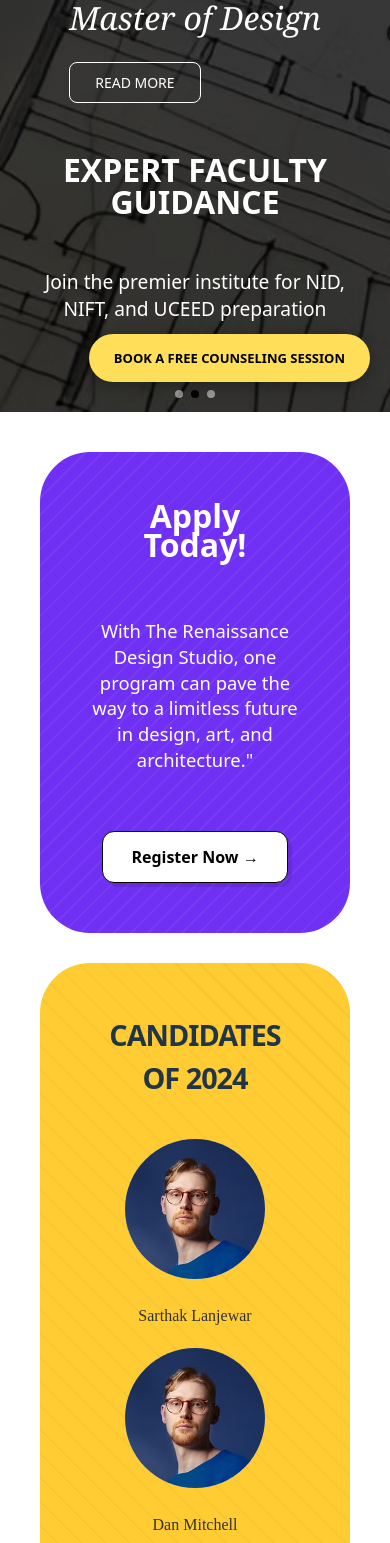
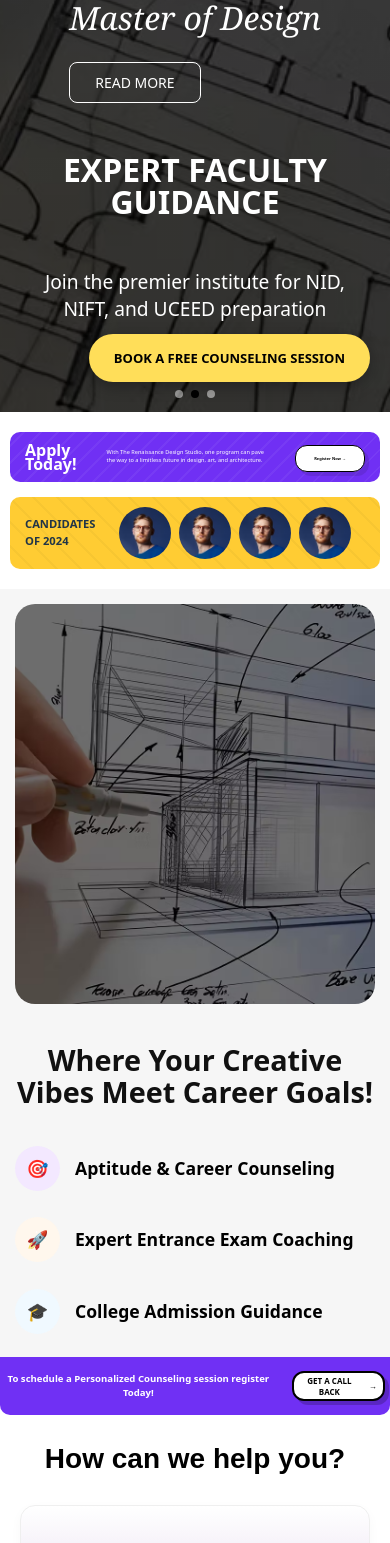
Before and after one commit to Sugaam-dev/Renaissance, a React (Vite) app: page / in a window 390 px wide. Shown: the part 432-1975 px from the top of the page. Built offline with nearby package versions, Linux system fonts and the light colour scheme.

Commit message:
all responisve changes

```diff
--- a/src/Pages/Home/DesignStudio.css
+++ b/src/Pages/Home/DesignStudio.css
@@ -1,5 +1,5 @@
 .rds-help-section {
-  padding: 50px 20px;
+  padding: 0px 20px 10px;
   max-width: 1200px;
   margin: 0 auto;
   font-family: sans-serif;
@@ -13,18 +13,24 @@
   color: black;
 }
 
+/* Mobile & Tablet Logic (under 992px) */
 .rds-grid-wrapper {
   display: grid;
-  gap: 20px;
-  /* Default Mobile: 1 Column */
-  grid-template-columns: 1fr;
+  gap: 15px;
+  grid-template-columns: repeat(2, 1fr); /* 2 columns by default */
+}
+
+/* Items 1 and 2 take full width on mobile/tablet */
+.rds-grid-wrapper > div:nth-child(1),
+.rds-grid-wrapper > div:nth-child(2) {
+  grid-column: span 2;
 }
 
 .rds-grid-item {
   background: linear-gradient(180deg, #ffffff 0%, #e1d4ec 100%);
   border: 1px solid #efefef;
   border-radius: 20px;
-  padding: 40px 25px;
+  padding: 20px 15px; /* Slightly tighter padding for mobile */
   display: flex;
   align-items: center;
   justify-content: center;
@@ -45,7 +51,7 @@
   line-height: 1.6;
 }
 
-/* Desktop Logic */
+/* Desktop Logic (992px and above) */
 @media (min-width: 992px) {
   .rds-grid-wrapper {
     grid-template-columns: 1fr 1.5fr 1fr;
@@ -54,24 +60,55 @@
       "left bottom right";
   }
 
-  /* Area Assignments */
-  .rds-grid-wrapper > div:nth-child(1) { grid-area: left; }
-  .rds-grid-wrapper > div:nth-child(2) { grid-area: top; }
-  .rds-grid-wrapper > div:nth-child(3) { grid-area: right; }
-  .rds-grid-wrapper > div:nth-child(4) { grid-area: bottom; }
+  /* Resetting spans for desktop */
+  .rds-grid-wrapper > div:nth-child(1) { grid-area: left; grid-column: auto; }
+  .rds-grid-wrapper > div:nth-child(2) { grid-area: top; grid-column: auto; }
+  .rds-grid-wrapper > div:nth-child(3) { grid-area: right; grid-column: auto; }
+  .rds-grid-wrapper > div:nth-child(4) { grid-area: bottom; grid-column: auto; }
 
-  /* Ensure the side pillars stretch */
-  .rds-item-tall {
-    min-height: 500px;
+}
+
+/* ... keep your existing CSS code above ... */
+
+/* Small Mobile Logic (425px and below) */
+@media (max-width: 426px) {
+  .rds-title-main {
+    font-size: 28px; /* Reduced from 32px */
+    margin-bottom: 25px;
+  }
+
+  .rds-heading-sub {
+    font-size: 16px; /* Reduced from 20px */
+    margin-bottom: 10px;
+  }
+
+  .rds-text-body {
+    font-size: 10px; /* Reduced from 14px */
+    line-height: 1.4;
+  }
+
+  .rds-grid-item {
+    padding: 20px 15px; /* Adjust padding for tighter screens */
+    border-radius: 15px;
   }
 }
 
-/* RTL Support */
-[dir="rtl"] .rds-grid-wrapper {
-  direction: rtl;
+/* Extra Small Mobile Logic (320px and below) */
+@media (max-width: 320px) {
+  .rds-title-main {
+    font-size: 20px;
+  }
+
+  .rds-heading-sub {
+    font-size: 12px;
+  }
+
+ .rds-heading-sub {
+    font-size: 12px; /* Reduced from 20px */
+  }
+
+    .rds-grid-item {
+    padding: 10px 5px; /* Adjust padding for tighter screens */
+    border-radius: 5px;
+  }
 }
-
-/* If you want to force RTL visually without changing HTML dir attribute */
-.rds-force-rtl {
-  direction: rtl;
-}
--- a/src/Pages/Home/FeaturesSection.css
+++ b/src/Pages/Home/FeaturesSection.css
@@ -1,24 +1,28 @@
-/* Container Wrapper */
+/* ===============================
+   BASE (DESKTOP DEFAULT)
+================================ */
+
 .fs-main-wrapper {
   display: flex;
   flex-direction: column;
   gap: 30px;
   padding: 40px;
   background-color: #ffffff;
+  overflow-x: hidden;
 }
 
-/* Common Banner Styles */
-.fs-banner-cta, .fs-banner-candidates {
-  border-radius: 50px;
+/* Common Banner */
+.fs-banner-cta,
+.fs-banner-candidates {
+  border-radius: 10px;
   padding: 50px;
   position: relative;
   overflow: hidden;
 }
 
-/* CTA Banner (Purple) */
+/* CTA Banner */
 .fs-banner-cta {
   background-color: #7030f4;
-  /* Wavy pattern using background SVG or gradients */
   background-image: repeating-linear-gradient(
     -45deg,
     transparent,
@@ -59,16 +63,10 @@
   font-weight: 700;
   cursor: pointer;
   white-space: nowrap;
-  box-shadow: 4px 4px 0px rgba(0, 0, 0, 0.1);
-  transition: transform 0.1s ease;
+  box-shadow: 4px 4px 0 rgba(0,0,0,0.1);
 }
 
-.fs-btn-register:active {
-  transform: translate(2px, 2px);
-  box-shadow: none;
-}
-
-/* Candidates Banner (Yellow) */
+/* Candidates Banner */
 .fs-banner-candidates {
   background-color: #ffcc33;
   background-image: repeating-linear-gradient(
@@ -90,14 +88,12 @@
   font-size: 2.5rem;
   font-weight: 900;
   margin: 0;
-  letter-spacing: -1px;
 }
 
 .fs-profiles-container {
   display: flex;
   flex-grow: 1;
   justify-content: space-around;
-  gap: 20px;
 }
 
 .fs-profile-item {
@@ -111,8 +107,6 @@
   height: 140px;
   border-radius: 50%;
   overflow: hidden;
-  background: #ddd;
-  margin-bottom: 15px;
 }
 
 .fs-avatar-img {
@@ -122,127 +116,179 @@
 }
 
 .fs-profile-label {
-  font-family: 'Times New Roman', serif; /* Matching the elegant serif in image */
+  font-family: 'Times New Roman', serif;
+  margin-top: 10px;
   font-size: 1rem;
-  color: #333;
 }
 
-/* Responsive Logic */
-@media (max-width: 900px) {
-  .fs-cta-grid, .fs-candidates-layout {
-    flex-direction: column;
-    text-align: center;
+/* ===============================
+   TABLET & SMALL DESKTOP ≤1024px
+================================ */
+
+@media (max-width: 1024px) {
+
+  .fs-main-wrapper {
+    padding: 20px 10px;
+    gap: 15px;
   }
+
+  .fs-banner-cta,
+  .fs-banner-candidates {
+    padding: 20px 15px;
+  }
+
+  /* CTA */
+  .fs-cta-heading {
+    font-size: 1.5rem;
+  }
+
+  .fs-cta-text {
+    font-size: 0.8rem;
+    max-width: 45%;
+  }
+
+  .fs-btn-register {
+    padding: 8px 12px;
+    font-size: 0.75rem;
+  }
+
+  /* Candidates */
+  .fs-section-title {
+    font-size: 1.8rem;
+    min-width: 70px;
+  }
+
   .fs-profiles-container {
-    flex-wrap: wrap;
+    flex-wrap: nowrap;
+    justify-content: space-between;
+    overflow: hidden;
+  }
+
+
+  .fs-avatar-frame {
+    width: 85px;
+    height: 85px;
+    flex-shrink: 0;
+  }
+
+}
+
+/* ===============================
+   TABLET ≤768px
+================================ */
+
+@media (max-width: 768px) {
+
+  .fs-cta-heading {
+    font-size: 2.2rem;
+  }
+
+  .fs-cta-text {
+    font-size: 0.95rem;
+    max-width: 260px;
+  }
+
+  .fs-btn-register {
+    font-size: 0.85rem;
+    padding: 10px 18px;
+  }
+
+  .fs-profiles-container {
+    justify-content: center;
+    gap: 28px;
+  }
+
+  .fs-profile-label {
+    display: none;
+  }
+
+  .fs-section-title {
+    font-size: 1.4rem;
+  }
+
+    .fs-avatar-frame {
+    width: 92px;
+    height: 92px;
+    flex-shrink: 0;
   }
 }
 
-@media (max-width: 428px){
-  .fs-section-title{
-    font-size: 1.8rem;
+
+
+/* ===============================
+   MOBILE ≤430px
+================================ */
+
+@media (max-width: 432px) {
+
+  .fs-cta-heading {
+    font-size: 1rem;
+  }
+
+  .fs-cta-text {
+    font-size: 0.35rem;
+  }
+
+  .fs-btn-register {
+    font-size: 0.25rem;
+  }
+
+  .fs-profile-label {
+    display: none;
+  }
+
+  .fs-section-title {
+    font-size: 0.8rem;
+  }
+
+  .fs-candidates-layout {
+    gap: 10px;
+  }
+
+   .fs-banner-cta,
+  .fs-banner-candidates {
+    padding: 10px 15px;
+}
+
+ .fs-avatar-frame {
+    width: 55px;
+    height: 55px;
+    flex-shrink: 0;
+  }
+   .fs-profiles-container {
+    justify-content: center;
+    gap: 18px;
+  }
+
+}
+
+/* ===============================
+   FIX: MOBILE IMAGE CUTTING ≤420px
+================================ */
+
+@media (max-width: 420px) {
+
+  .fs-profiles-container {
+    justify-content: center;
+    gap: 8px;
+    overflow: visible;
+  }
+
+  .fs-avatar-frame {
+    width: 52px;
+    height: 52px;
+    flex-shrink: 0;
+  }
+
+  .fs-section-title {
+    font-size: 0.7rem;
   }
 }
 
-/* --- Animation Keyframes --- */
-
-@keyframes fsSlideInLeft {
-  from {
-    opacity: 0;
-    transform: translateX(-50px);
-  }
-  to {
-    opacity: 1;
-    transform: translateX(0);
+@media (max-width: 320px) {
+  .fs-avatar-frame {
+    width: 42px;
+    height: 42px;
+    flex-shrink: 0;
   }
 }
-
-@keyframes fsSlideInRight {
-  from {
-    opacity: 0;
-    transform: translateX(50px);
-  }
-  to {
-    opacity: 1;
-    transform: translateX(0);
-  }
-}
-
-@keyframes fsSlideInUp {
-  from {
-    opacity: 0;
-    transform: translateY(30px);
-  }
-  to {
-    opacity: 1;
-    transform: translateY(0);
-  }
-}
-
-/* --- Animation Classes --- */
-
-.fs-anim-slide-left {
-  animation: fsSlideInLeft 0.8s ease-out forwards;
-}
-
-.fs-anim-slide-right {
-  animation: fsSlideInRight 0.8s ease-out forwards;
-}
-
-.fs-anim-slide-up {
-  opacity: 0; /* Start hidden for delay effect */
-  animation: fsSlideInUp 0.6s ease-out forwards;
-}
-
-/* --- Rest of your existing styles --- */
-
-.fs-main-wrapper {
-  display: flex;
-  flex-direction: column;
-  gap: 30px;
-  padding: 40px;
-  overflow-x: hidden; /* Prevents scrollbars during horizontal animation */
-}
-
-.fs-banner-cta, .fs-banner-candidates {
-  border-radius: 50px;
-  padding: 50px;
-  position: relative;
-}
-
-.fs-banner-cta {
-  background-color: #7030f4;
-  color: #fff;
-  /* ... (wavy background pattern from previous step) */
-}
-
-.fs-banner-candidates {
-  background-color: #ffcc33;
-  /* ... (wavy background pattern from previous step) */
-}
-
-.fs-cta-grid, .fs-candidates-layout {
-  display: flex;
-  align-items: center;
-  gap: 40px;
-}
-
-.fs-avatar-frame {
-  width: 140px;
-  height: 140px;
-  border-radius: 50%;
-  overflow: hidden;
-  transition: transform 0.5s ease;
-}
-
-/* Subtle hover effect for the profile circles */
-.fs-profile-item:hover .fs-avatar-frame {
-  transform: scale(1.05);
-}
-
-.fs-profile-label {
-  font-family: 'Times New Roman', serif;
-  margin-top: 10px;
-}
-
-/* (Include your previous button and typography styles here) */
--- a/src/Pages/Home/FeaturesSection.jsx
+++ b/src/Pages/Home/FeaturesSection.jsx
@@ -1,3 +1,5 @@
+
+
 // import React from 'react';
 // import './FeaturesSection.css';
 
@@ -11,8 +13,8 @@
 
 //   return (
 //     <div className="fs-main-wrapper">
-//       {/* CTA Section */}
-//       <section className="fs-banner-cta">
+//       {/* CTA Section - Slides in from Left */}
+//       <section className="fs-banner-cta fs-anim-slide-left">
 //         <div className="fs-cta-grid">
 //           <h1 className="fs-cta-heading">Apply <br /> Today!</h1>
 //           <p className="fs-cta-text">
@@ -26,13 +28,18 @@
 //         </div>
 //       </section>
 
-//       {/* Candidates Section */}
-//       <section className="fs-banner-candidates">
+//       {/* Candidates Section - Slides in from Right */}
+//       <section className="fs-banner-candidates fs-anim-slide-right">
 //         <div className="fs-candidates-layout">
 //           <h2 className="fs-section-title">CANDIDATES <br /> OF 2024</h2>
 //           <div className="fs-profiles-container">
 //             {candidates.map((item, idx) => (
-//               <div key={idx} className="fs-profile-item">
+//               /* Each profile pops up from the bottom with a delay */
+//               <div
+//                 key={idx}
+//                 className="fs-profile-item fs-anim-slide-up"
+//                 style={{ animationDelay: `${idx * 0.1}s` }}
+//               >
 //                 <div className="fs-avatar-frame">
 //                   <img src={item.img} alt={item.name} className="fs-avatar-img" />
 //                 </div>
@@ -61,13 +68,17 @@ const FeaturesSection = () => {
 
   return (
     <div className="fs-main-wrapper">
-      {/* CTA Section - Slides in from Left */}
-      <section className="fs-banner-cta fs-anim-slide-left">
+      {/* Apply Today Section */}
+      <section className="fs-banner-cta">
         <div className="fs-cta-grid">
-          <h1 className="fs-cta-heading">Apply <br /> Today!</h1>
+          <h1 className="fs-cta-heading">
+            Apply <br /> Today!
+          </h1>
+
           <p className="fs-cta-text">
-            With The Renaissance Design Studio, one program can pave the way to a limitless future in design, art, and architecture."
+            With The Renaissance Design Studio, one program can pave the way to a limitless future in design, art, and architecture.
           </p>
+
           <div className="fs-cta-action">
             <button className="fs-btn-register">
               Register Now <span className="fs-arrow">→</span>
@@ -76,20 +87,22 @@ const FeaturesSection = () => {
         </div>
       </section>
 
-      {/* Candidates Section - Slides in from Right */}
-      <section className="fs-banner-candidates fs-anim-slide-right">
+      {/* Candidates Section */}
+      <section className="fs-banner-candidates">
         <div className="fs-candidates-layout">
-          <h2 className="fs-section-title">CANDIDATES <br /> OF 2024</h2>
+          <h2 className="fs-section-title">
+            CANDIDATES <br /> OF 2024
+          </h2>
+
           <div className="fs-profiles-container">
             {candidates.map((item, idx) => (
-              /* Each profile pops up from the bottom with a delay */
-              <div
-                key={idx}
-                className="fs-profile-item fs-anim-slide-up"
-                style={{ animationDelay: `${idx * 0.1}s` }}
-              >
+              <div key={idx} className="fs-profile-item">
                 <div className="fs-avatar-frame">
-                  <img src={item.img} alt={item.name} className="fs-avatar-img" />
+                  <img
+                    src={item.img}
+                    alt={item.name}
+                    className="fs-avatar-img"
+                  />
                 </div>
                 <span className="fs-profile-label">{item.name}</span>
               </div>
--- a/src/Pages/Home/GuidanceSection.css
+++ b/src/Pages/Home/GuidanceSection.css
@@ -1,9 +1,9 @@
 .gs-main-card {
   max-width: 1100px;
-  margin: 80px auto;
+  margin: 0px auto;
   background: #fff;
   /* Applying radius to the bottom of the whole component */
-  border-radius: 0 0 30px 30px;
+  border-radius: 0 0 10px 10px;
   overflow: hidden;
   display: flex;
   flex-direction: column;
@@ -56,7 +56,7 @@
 .gs-features {
   display: flex;
   flex-direction: column;
-  gap: 20px;
+  gap: 10px;
 }
 
 .gs-feature-row {
@@ -119,7 +119,6 @@
   }
 
   .gs-footer-banner {
-    flex-direction: column;
     gap: 20px;
     text-align: center;
     border-radius: 0; /* Flatten on mobile if needed */
@@ -130,3 +129,24 @@
     text-align: center;
   }
 }
+
+@media (max-width: 768px){
+ .gs-content-row {
+    padding: 15px;
+    gap: 10px;
+  }
+}
+
+@media (max-width: 768px) {
+.gs-footer-banner {
+  padding: 5px 5px;
+}
+
+.gs-banner-msg {
+  font-size: 0.6rem;
+}
+.gs-reg-btn {
+  padding: 2px 6px;
+  font-size: 0.5rem;
+}
+}
--- a/src/Pages/Home/GuidanceSection.jsx
+++ b/src/Pages/Home/GuidanceSection.jsx
@@ -53,7 +53,7 @@ const GuidanceSection = () => {
       <div className="gs-footer-banner">
         <p className="gs-banner-msg">To schedule a Personalized Counseling session register Today!</p>
         <button className="gs-reg-btn">
-          Register Now <span>&rarr;</span>
+          GET A CALL BACK <span>&rarr;</span>
         </button>
       </div>
     </section>
--- a/src/Pages/Home/HeroCarousel.jsx
+++ b/src/Pages/Home/HeroCarousel.jsx
@@ -27,7 +27,7 @@ const HeroCarousel = () => {
     {
         id: 3,
         image: '/Images/herocarousel-3.avif',
-        italicText: 'Creative Portfolios',
+        italicText: 'Creative Portfolio',
         title: 'BUILD YOUR IDENTITY',
         desc: 'Crafing unique portfolios that get noticed by top design schools'
     }
```
Also changed, not shown: src/Navbar/Navbar.css (+16 -2 lines), src/Navbar/Navbar.jsx (+3 -142 lines), src/Pages/Home/DesignStudio.jsx (+61 -14 lines), src/Pages/Home/HeroCarousel.css (+11 -0 lines).
